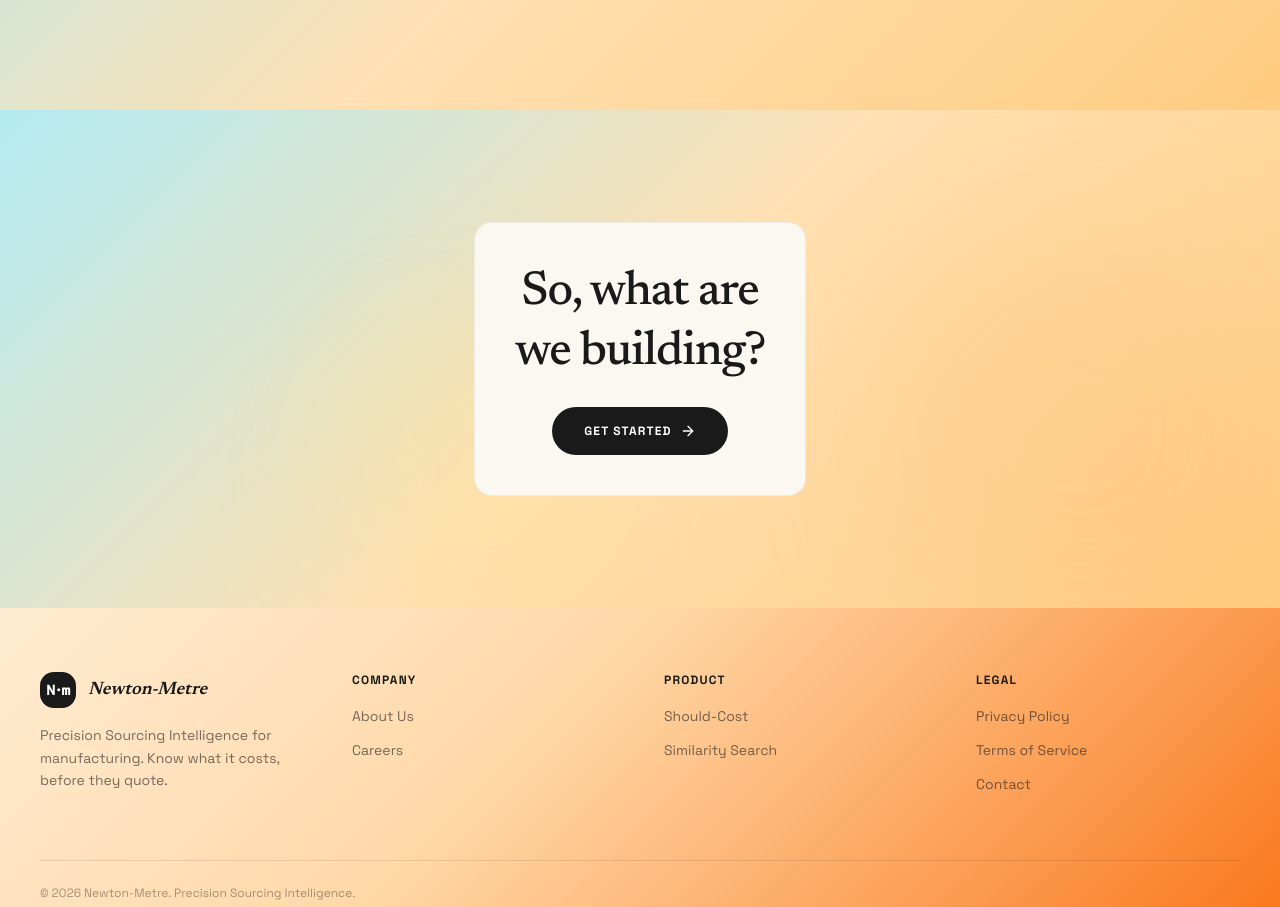
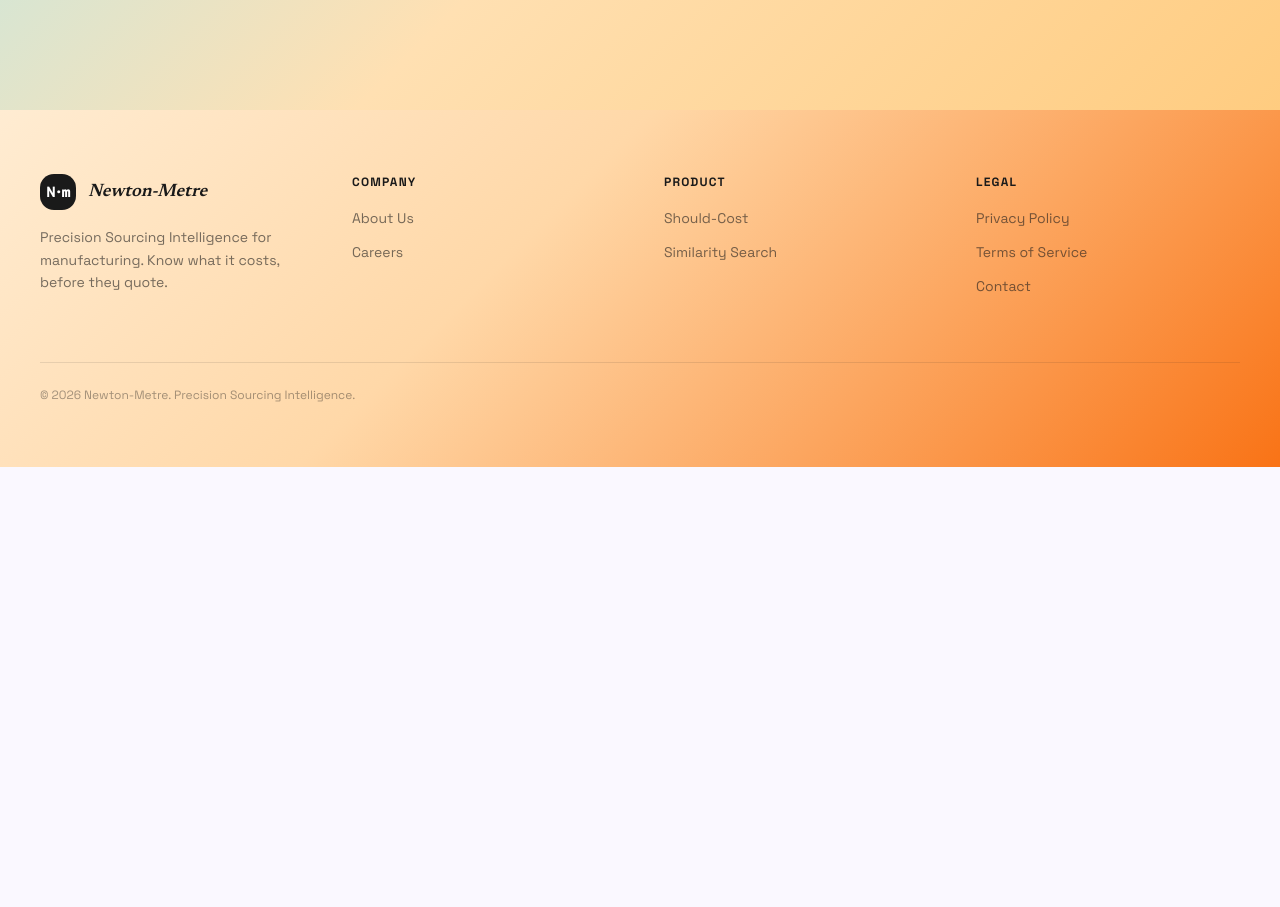
Before and after one commit to chandananvithahr/newton-metre, a Next.js app in the folder frontend/: page / in a window 1280 px wide. Shown: the part 6491-7398 px from the top of the page. After the commit the page ends 6958 px from the top, so only its background shows below. Built offline with nearby package versions, Linux system fonts and the light colour scheme; no server answers.

Commit message:
fix: remove Final CTA section

```diff
--- a/frontend/src/app/page.tsx
+++ b/frontend/src/app/page.tsx
@@ -454,27 +454,6 @@ function Pricing() {
   );
 }
 
-/* ── Final CTA (warm gradient like Base44 footer area) ── */
-function FinalCTA() {
-  return (
-    <section className="py-28 px-4 sm:px-8 warm-gradient-hero relative overflow-hidden">
-      <div className="absolute top-1/4 right-0 w-[400px] h-[400px] bg-orange-300/20 rounded-full blur-3xl" />
-      <div className="absolute bottom-0 left-1/4 w-[300px] h-[300px] bg-amber-200/20 rounded-full blur-3xl" />
-
-      <div className="max-w-2xl mx-auto text-center relative z-10">
-        <div className="bg-[#faf8f0] rounded-2xl p-10 border border-black/5 inline-block">
-          <h2 className="text-4xl sm:text-5xl font-medium text-[#1a1a1a] mb-6 tracking-tight leading-tight" style={{ fontFamily: "var(--font-headline)" }}>
-            So, what are<br />we building?
-          </h2>
-          <Link href="/estimate/new" className="dark-pill inline-flex items-center gap-2 px-8 py-4 text-xs font-bold uppercase tracking-widest">
-            Get started <ArrowRight className="w-4 h-4" />
-          </Link>
-        </div>
-      </div>
-    </section>
-  );
-}
-
 /* ── Footer (warm gradient) ───────────────────────────── */
 function Footer() {
   return (
@@ -548,7 +527,6 @@ export default function LandingPage() {
         <HowItWorks />
         <BuiltForIndia />
         <Pricing />
-        <FinalCTA />
       </main>
       <Footer />
     </div>
```
